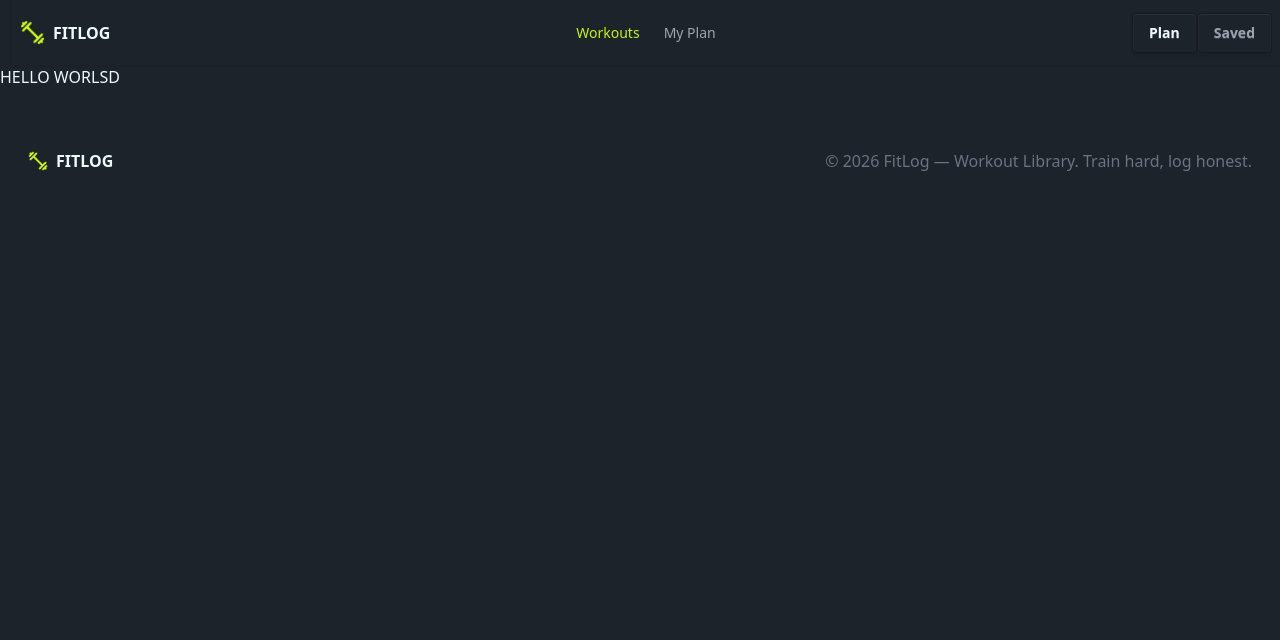
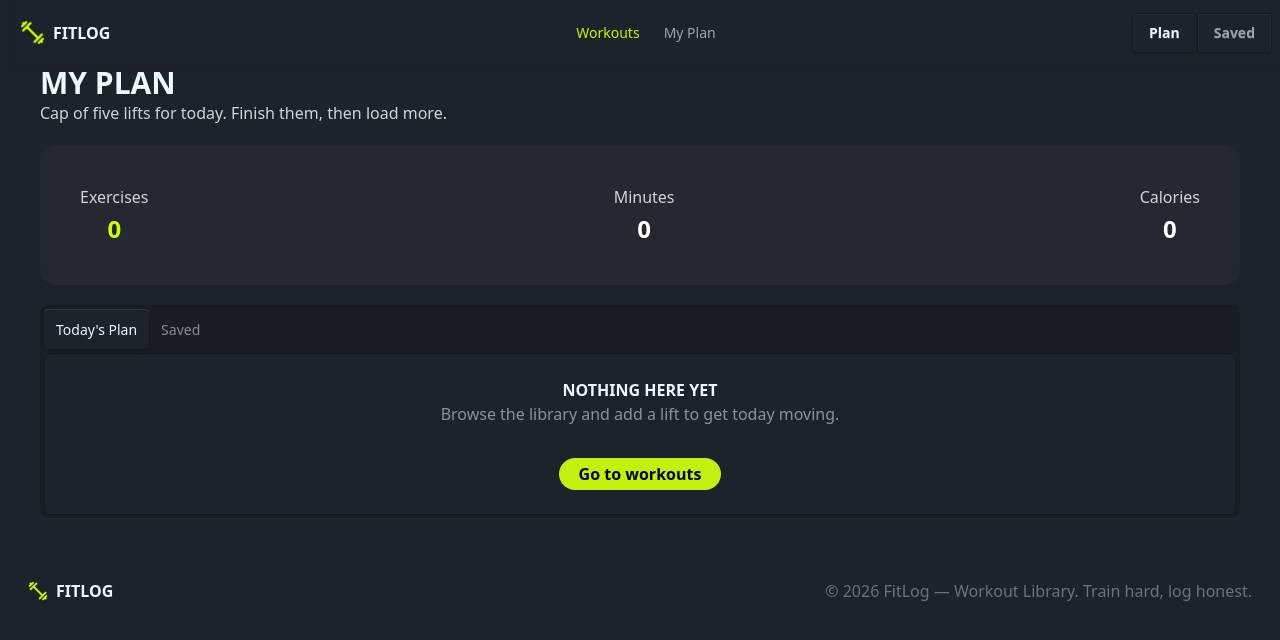
Before and after one commit to tanvirislam-444/my-fit-log-app, a Next.js app: page /listed-plan in a window 1280 px wide. Shown: the top 640 px of the page. Built offline with nearby package versions, Linux system fonts and the light colour scheme.

Commit message:
my plan section added

```diff
--- a/src/app/listed-plan/page.tsx
+++ b/src/app/listed-plan/page.tsx
@@ -1,14 +1,209 @@
-'use client';
+"use client";
 import { MyPlanContext } from "@/context/MyPlanContext";
+import { MainType } from "@/types/main.type";
+import { Check, Clock, Flame, Star } from "lucide-react";
+import Image from "next/image";
+import Link from "next/link";
 import { useContext } from "react";
 
 const ListedPlan = () => {
-    const {myPlan,savePlan}=useContext(MyPlanContext);
-    return (
+  const { myPlan, savePlan } = useContext(MyPlanContext);
+
+  return (
+    <div>
+      <h1 className="font-bold text-3xl ml-10">MY PLAN</h1>
+
+      <p className="text-[#D1D5DB] ml-10">
+        Cap of five lifts for today. Finish them, then load more.
+      </p>
+
+      <div className="flex justify-between mt-5 mx-10 p-10 bg-[#9ca3af0d] rounded-2xl mb-5">
         <div>
-            HELLO WORLSD
+          <p className=" text-[#D1D5DB]">Exercises</p>
+          <p className="text-2xl font-bold text-[#CCFF00] mt-1 text-center">
+            {myPlan.length}
+          </p>
         </div>
-    );
+        <div>
+          <p className=" text-[#D1D5DB]">Minutes</p>
+          <p className="text-2xl font-bold text-white mt-1 text-center">
+            {myPlan.reduce((total, plan) => total + plan.duration, 0)}
+          </p>
+        </div>
+        <div>
+          <p className=" text-[#D1D5DB]">Calories</p>
+          <p className="text-2xl font-bold text-white mt-1 text-center">
+            {myPlan.reduce((total, plan) => total + plan.caloriesBurned, 0)}
+          </p>
+        </div>
+      </div>
+
+      <div className="tabs tabs-box mx-10">
+        <input
+          type="radio"
+          name="my_tabs_6"
+          className="tab"
+          aria-label="Today's Plan"
+          defaultChecked
+        />
+
+        <div className="tab-content bg-base-100 border-base-300 p-6 text-center">
+          {myPlan.length > 0 ? (
+            <div className="grid grid-cols-1 gap-3">
+              {myPlan.map((plan: MainType) => {
+                return (
+                  <div key={plan.id} className="flex w-full items-center gap-4 rounded-2xl border border-[#1F2937] bg-[#9ca3af0d]  p-4">
+                    <div className="h-20 w-35 shrink-0">
+                      <Image
+                        src={plan.image}
+                        alt={plan.name}
+                        width={300}
+                        height={200}
+                        className="h-full w-full rounded-xl object-cover"
+                      />
+                    </div>
+                    <div>
+                    <div className="ml-4 mb-2">
+                        <h2 className="text-left text-xl font-bold uppercase text-white">
+                          {plan.name}
+                        </h2>
+
+                        <p className="mt-1 text-left text-sm text-[#D1D5DB]">
+                          {plan.equipment}
+                        </p>
+                         </div>
+                        <div className="flex gap-2 ml-4">
+                         <span className="flex items-center gap-1">
+                          <Clock size={16} className="text-[#CCFF00]" />
+                          <p className="text-[#D1D5DB]">{plan.duration}</p>
+                          <p className="text-[#D1D5DB]">min</p>
+                        </span>
+                        <span className="flex items-center gap-1">
+                          <Flame size={16} className="text-[#CCFF00]" />
+                          <p className="text-[#D1D5DB]">{plan.caloriesBurned}</p>
+                          <p className="text-[#D1D5DB]">kcal</p>
+                        </span>
+
+                        <span className="flex items-center gap-1">
+                          <Star size={16} className="text-[#CCFF00]"/>
+                          <p className="text-[#D1D5DB]">{plan.rating}</p>
+                        </span>
+                        </div>
+                        </div>
+                        <div className="flex ml-auto gap-2">
+                        <button className="rounded-2xl border border-[#374151] px-4 py-2 text-sm font-semibold text-white hover:bg-[#1F2937]">
+                          View Details
+                        </button>
+                        <button className="rounded-2xl bg-[#C2F10D] px-4 py-2 text-sm font-semibold text-black hover:bg-[#b5e600] flex items-center">
+                         <Check size={16}/> Mark as Done
+                        </button>
+                        <button className="text-[#D1D5DB]">
+                           ✕
+                       </button>
+                        </div>
+                  </div>
+                );
+              })}
+            </div>
+          ) : (
+            <div>
+              <h1 className="font-bold">NOTHING HERE YET</h1>
+
+              <p className="text-[#8A92A0]">
+                Browse the library and add a lift to get today moving.
+              </p>
+
+              <Link
+                href="/workouts"
+                className="inline-block text-black bg-[#C2F10D] font-semibold px-5 py-1 rounded-2xl mt-8"
+              >
+                Go to workouts
+              </Link>
+            </div>
+          )}
+        </div>
+        <input
+          type="radio"
+          name="my_tabs_6"
+          className="tab"
+          aria-label="Saved"
+        />
+
+        <div className="tab-content bg-base-100 border-base-300 p-6 text-center">
+          {savePlan.length > 0 ? (
+            <div className="grid grid-cols-1 gap-3">
+              {savePlan.map((plan: MainType) => {
+                return(
+                    <div key={plan.id} className="flex w-full items-center gap-4 rounded-2xl border border-[#1F2937] bg-[#9ca3af0d]  p-4">
+                    <div className="h-20 w-35 shrink-0">
+                      <Image
+                        src={plan.image}
+                        alt={plan.name}
+                        width={300}
+                        height={200}
+                        className="h-full w-full rounded-xl object-cover"
+                      />
+                    </div>
+                    <div>
+                    <div className="ml-4 mb-2">
+                        <h2 className="text-left text-xl font-bold uppercase text-white">
+                          {plan.name}
+                        </h2>
+
+                        <p className="mt-1 text-left text-sm text-[#D1D5DB]">
+                          {plan.equipment}
+                        </p>
+                         </div>
+                        <div className="flex gap-2 ml-4">
+                         <span className="flex items-center gap-1">
+                          <Clock size={16} className="text-[#CCFF00]" />
+                          <p className="text-[#D1D5DB]">{plan.duration}</p>
+                          <p className="text-[#D1D5DB]">min</p>
+                        </span>
+                        <span className="flex items-center gap-1">
+                          <Flame size={16} className="text-[#CCFF00]" />
+                          <p className="text-[#D1D5DB]">{plan.caloriesBurned}</p>
+                          <p className="text-[#D1D5DB]">kcal</p>
+                        </span>
+
+                        <span className="flex items-center gap-1">
+                          <Star size={16} className="text-[#CCFF00]"/>
+                          <p className="text-[#D1D5DB]">{plan.rating}</p>
+                        </span>
+                        </div>
+                        </div>
+                        <div className="flex ml-auto gap-2">
+                        <button className="rounded-2xl border border-[#374151] px-4 py-2 text-sm font-semibold text-white hover:bg-[#1F2937]">
+                          View Details
+                        </button>
+                        <button className="text-[#D1D5DB]">
+                           ✕
+                       </button>
+                        </div>
+                  </div>
+                )
+             })}
+            </div>
+          ) : (
+            <div>
+              <h1 className="font-bold">NOTHING HERE YET</h1>
+
+              <p className="text-[#8A92A0]">
+                Browse the library and add a lift to get today moving.
+              </p>
+
+              <Link
+                href="/workouts"
+                className="inline-block text-black bg-[#C2F10D] font-semibold px-5 py-1 rounded-2xl mt-8"
+              >
+                Go to workouts
+              </Link>
+            </div>
+          )}
+        </div>
+      </div>
+    </div>
+  );
 };
 
 export default ListedPlan;
--- a/src/components/workoutDetails/AddPlanButton.tsx
+++ b/src/components/workoutDetails/AddPlanButton.tsx
@@ -11,8 +11,12 @@ const AddPlanButton = ({library}:{library:MainType}) => {
 const {myPlan,setMyPlan}= useContext(MyPlanContext);
 
     const handleMyPlan=()=>{
-     console.log ('read button trigured' ,library);
-     setMyPlan([...myPlan,library]);
+    const alreadyAdded = myPlan.some((item)=>item.id===library.id);
+
+    if(alreadyAdded){
+      toast.error("Already in your plan");
+      return;
+    }setMyPlan([...myPlan,library]);
      toast.success("Add to today's plan");
     }
     return (
--- a/src/components/workoutDetails/SaveButton.tsx
+++ b/src/components/workoutDetails/SaveButton.tsx
@@ -11,8 +11,13 @@ const SaveButton = ({library}:{library:MainType}) => {
 const {savePlan,setSavePlan}= useContext(MyPlanContext);
 
     const handleMyPlan=()=>{
-     console.log ('read button trigured' ,library);
-     setSavePlan([...savePlan,library]);
+      const alreadySaved = savePlan.some(
+      (item) => item.id === library.id
+    );
+    if (alreadySaved){
+    toast.error("Already Saved!");
+      return;
+    }setSavePlan([...savePlan,library]);
      toast.success("Save for later");
     }
     return (
```
